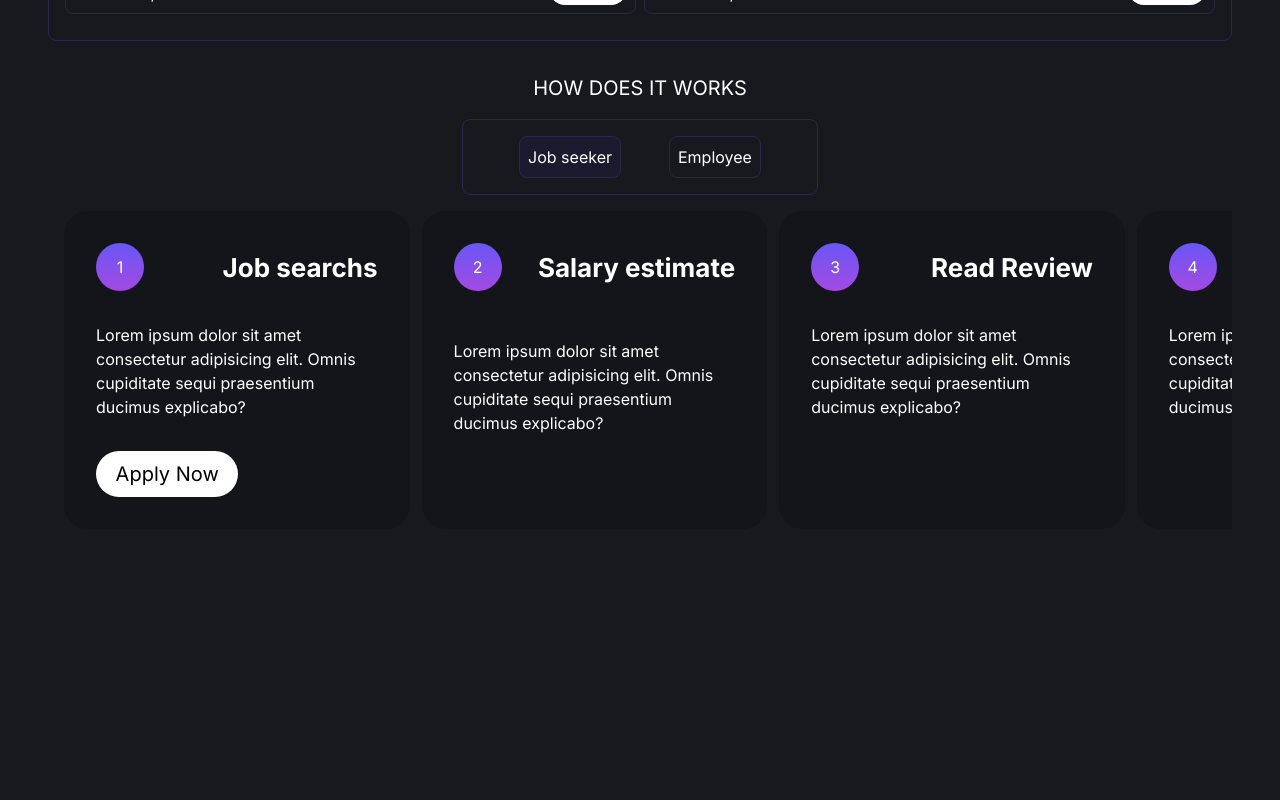
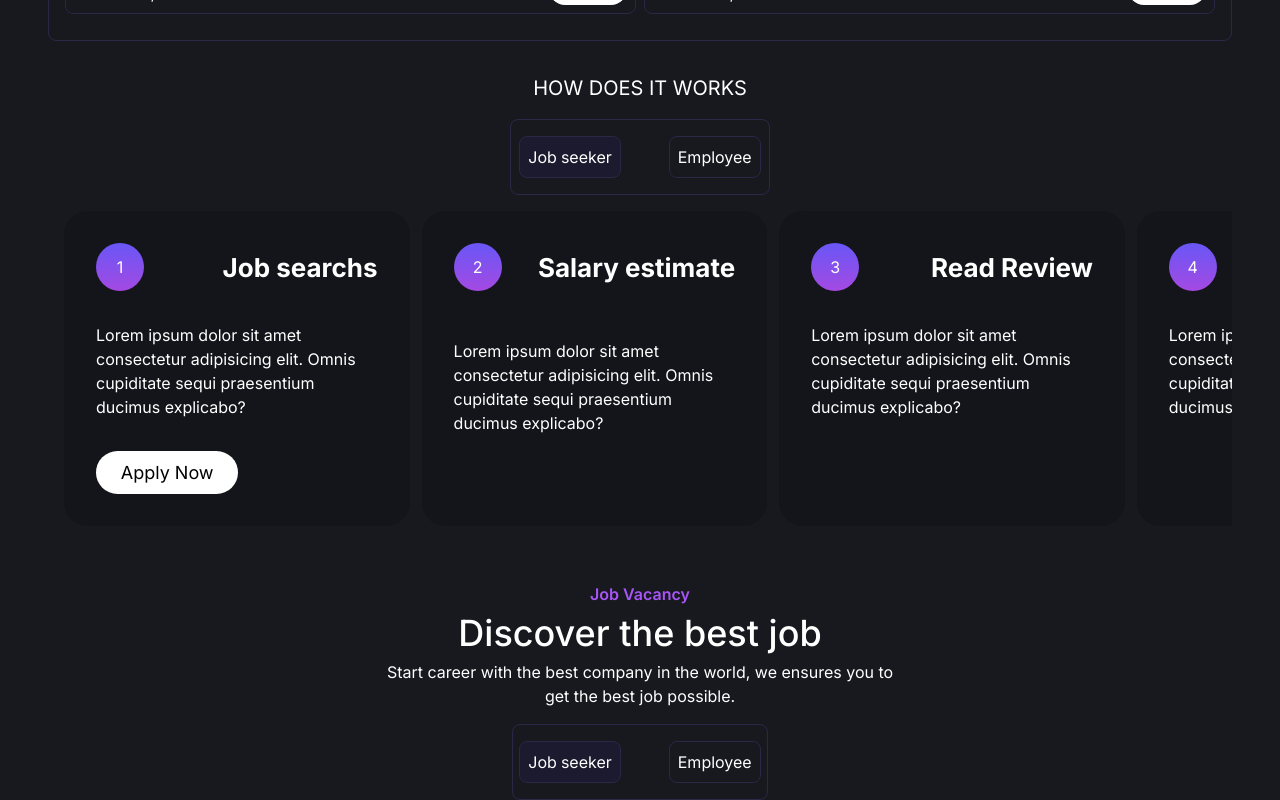
Before and after one commit to Cyrusweb/jobseek, a React (Vite) app: page / in a window 1280 px wide. Shown: the part 1478-2278 px from the top of the page. Before the commit the page ends 2023 px from the top, so only its background shows below. Built offline with nearby package versions, Linux system fonts and the light colour scheme.

Commit message:
happy weekend

```diff
--- /dev/null
+++ b/src/Components/DisCover.jsx
@@ -0,0 +1,38 @@
+import React from "react";
+
+function DisCover() {
+  return (
+    <>
+      <main>
+        <article className="text-center mt-10">
+          <h1 className="text-purple-500 text-center font-semibold">
+            Job Vacancy
+          </h1>
+          <h1 className="font-medium md:text-[36px] text-[26px] text-center text-white">
+            Discover the best job
+          </h1>
+          <p className="text-[12px] text-white   md:text-[16px]   lg:w-[40%] md:w-[60%] m-auto">
+            Start career with the best company in the world, we ensures you to
+            get the best job possible.
+          </p>
+
+          <div className="border-[#2D2646] mt-4 w-[90%] md:w-[36%] lg:w-[20%] m-auto text-white border-[1px] rounded-lg flex justify-center gap-x-12 p-[16px] ">
+            <div>
+              <div className="bg-[#1B1A2E] flex gap-1 w-full md:text-[16px] text-[18px]  rounded-lg p-2 border-[#2D2646] border-[1px]">
+                <p> Job </p>
+                <p>seeker</p>
+              </div>
+            </div>
+            <div>
+              <div className="border-[#2D2646] md:text-[16px]   w-full text-[18px]   border-[1px] p-2 rounded-lg">
+                Employee
+              </div>
+            </div>
+          </div>
+        </article>
+      </main>
+    </>
+  );
+}
+
+export default DisCover;
--- a/src/Components/Home.jsx
+++ b/src/Components/Home.jsx
@@ -5,6 +5,8 @@ import WhatWeDo from "../Components/WhatWeDo";
 import About from "../Components/About";
 import JobList from "../Components/JobList";
 import HowThose from "./HowThose";
+import DisCover from "./DisCover";
+// DisCover
 // HowThose
 function Home() {
   return (
@@ -12,13 +14,12 @@ function Home() {
       <Nav />
       <Hero />
       <WhatWeDo />
-      {/* <main className="flex justify-center overflow-x-auto items-center"> */}
       <div>
         <About />
         <JobList />
         <HowThose />
+        <DisCover />
       </div>
-      {/* </main> */}
     </>
   );
 }
--- a/src/Components/HowThose.jsx
+++ b/src/Components/HowThose.jsx
@@ -8,10 +8,11 @@ function HowThose() {
           <h1 className="text-white text-center text-[20px]">
             HOW DOES IT WORKS
           </h1>
-          <div className="border-[#2D2646] mt-4 w-[90%] md:w-[50%] lg:w-[30%] m-auto text-white border-[1px] rounded-lg flex justify-center gap-x-12 p-[16px] ">
+          <div className="border-[#2D2646] mt-4 w-[90%] md:w-[40%] lg:w-[22%] m-auto text-white border-[1px] rounded-lg flex justify-center gap-x-12 p-[16px] ">
             <div>
-              <div className="bg-[#1B1A2E] w-full md:text-[16px] text-[18px]  rounded-lg p-2 border-[#2D2646] border-[1px]">
-                Job seeker
+              <div className="bg-[#1B1A2E] flex gap-1 w-full md:text-[16px] text-[18px]  rounded-lg p-2 border-[#2D2646] border-[1px]">
+                <p> Job </p>
+                <p>seeker</p>
               </div>
             </div>
             <div>
@@ -38,7 +39,7 @@ function HowThose() {
                 Lorem ipsum dolor sit amet consectetur adipisicing elit. Omnis
                 cupiditate sequi praesentium ducimus explicabo?
               </p>
-              <button className="bg-white w-[142.36px] text-black font=bold mt-8 rounded-full px-2 py-2 text-[20px]">
+              <button className="bg-white w-[142.36px] text-black font=bold mt-8 rounded-full px-2 py-2 text-[18px]">
                 Apply Now
               </button>
             </div>
--- a/src/index.css
+++ b/src/index.css
@@ -140,3 +140,7 @@ html {
 .btn {
   background: linear-gradient(180deg, #6857f6, #a549e2);
 }
+
+.text_1 {
+  color: linear-gradient(180deg, #6857f6, #a549e2);
+}
```
